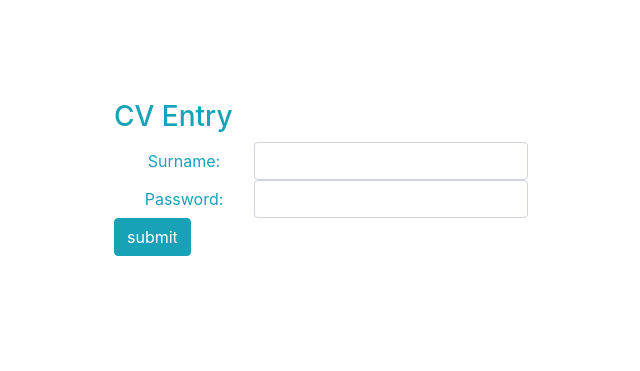
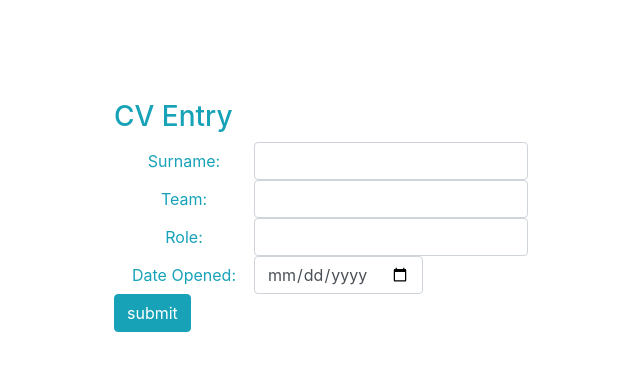
Before and after one commit to anmaxwell/CVGenesis, a Flask app: page /dataentry in a window 1280 px wide. Shown: the top 371 px of the page, without its empty margins (16-656 px from the left). Run offline with Flask 2, Linux system fonts and the light colour scheme; some libraries are stand-ins or nearby versions.

Commit message:
added additional fields to CVentry page

```diff
--- a/cvtracker/templates/cventry.html
+++ b/cvtracker/templates/cventry.html
@@ -28,8 +28,16 @@
                                     <input type="text" name="surname" id="surname" class="form-control">
                                 </div>
                                 <div class="form-group">
-                                    <label for="password" class="text-info">Password:</label><br>
-                                    <input type="text" name="password" id="password" class="form-control">
+                                    <label for="team" class="text-info">Team:</label><br>
+                                    <input type="text" name="team" id="team" class="form-control">
+                                </div>
+                                <div class="form-group">
+                                    <label for="role" class="text-info">Role:</label><br>
+                                    <input type="text" name="role" id="role" class="form-control">
+                                </div>
+                                <div class="form-group">
+                                    <label for="dateopen" class="text-info">Date Opened:</label><br>
+                                    <input type="date" name="dateopen" id="dateopen" class="form-control">
                                 </div>
                                 <div class="form-group">
                                     <input type="submit" name="submit" class="btn btn-info btn-md" value="submit">
```
